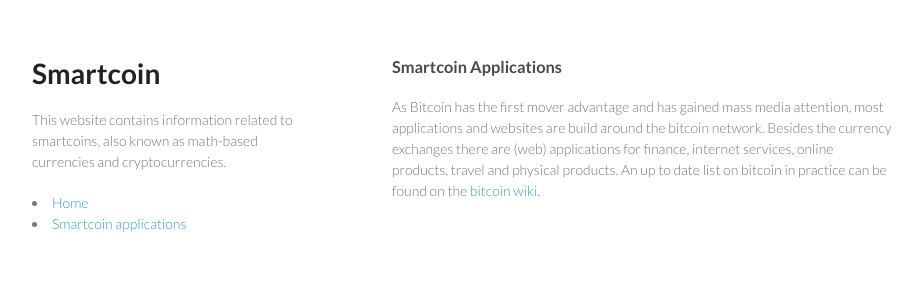
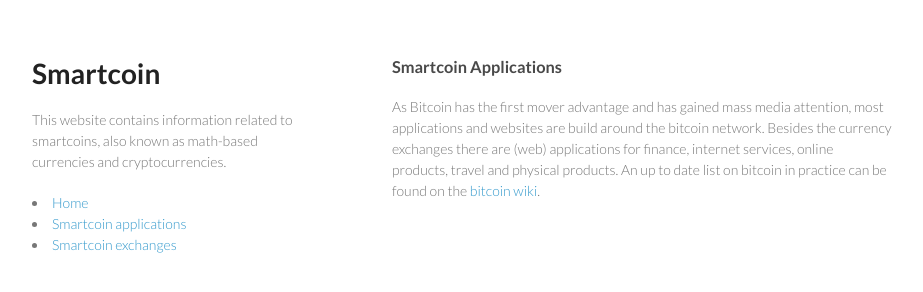
Before and after one commit to huubgitter/smartcoin, a plain HTML site: page smartcoin-applications.html in a window 1280 px wide. Shown: the whole page, without its empty margins (178-1101 px from the left). Drawn offline with Linux system fonts and the light colour scheme.

Commit message:
Update smartcoin-applications.html

```diff
--- a/smartcoin-applications.html
+++ b/smartcoin-applications.html
@@ -31,6 +31,7 @@
 
  <li><a href='index.html'>Home</a></li>
  <li><a href='smartcoin-applications.html'>Smartcoin applications</a></a></li>
+ <li><a href='smartcoin-exchanges.html'>Smartcoin exchanges</a></a></li>
  <br>
       </header>
       <section>
```
